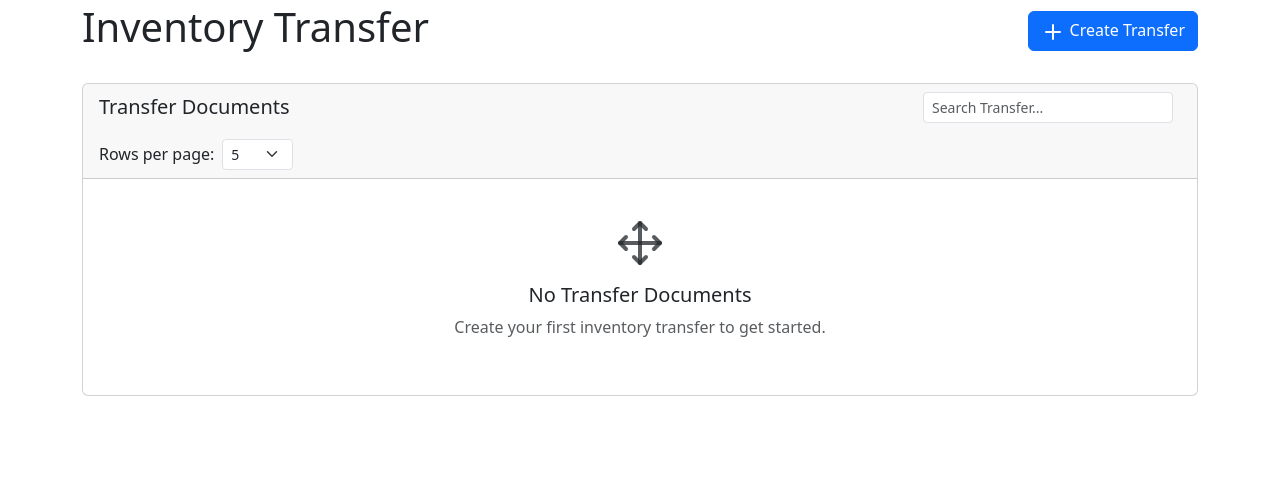
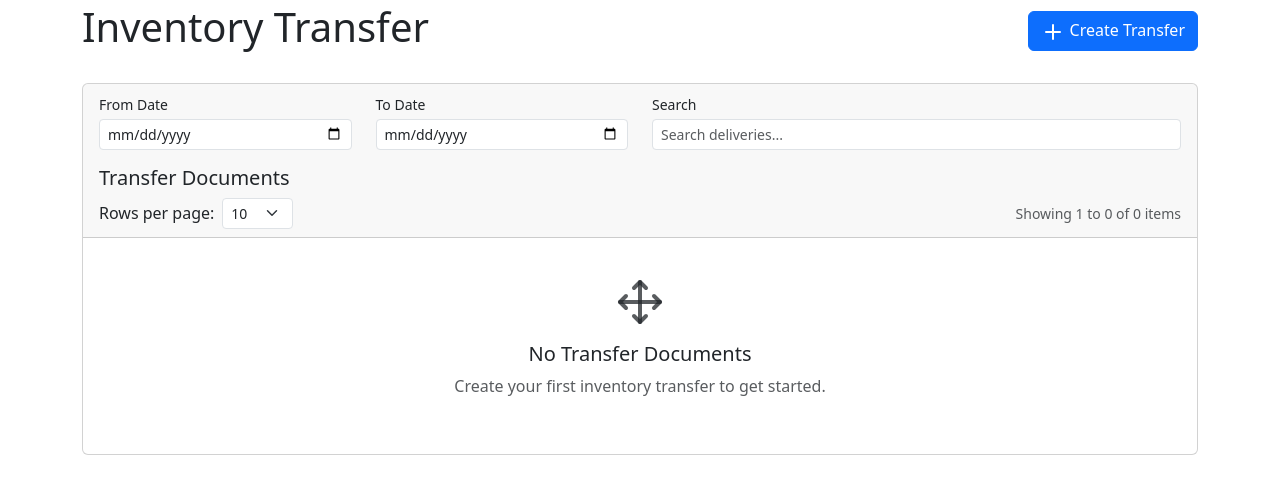
Before and after one commit to pragavigithub/Emerald_Barcode_20251104, a Flask app: page /inventory_transfer/ in a window 1280 px wide. Shown: the part 103-597 px from the top of the page. Run offline with Flask 3, Linux system fonts and the light colour scheme; a user stored in the database is signed in; parts of the project's set-up code (start-up, migrations or seed data) failed here and were passed over; some libraries are stand-ins or nearby versions.

Commit message:
Add pagination and search functionality to inventory transfers
Implement server-side pagination, date filtering, and search capabilities for the inventory transfer list view by modifying `routes.py` and updating the `inventory_transfer.html` template.

Replit-Commit-Author: Agent
Replit-Commit-Session-Id: 04936b26-9852-475f-bf8f-6555532f055e
Replit-Commit-Checkpoint-Type: intermediate_checkpoint
Replit-Commit-Event-Id: 5147e57d-be15-4320-a9be-5db08d63bc1b
Replit-Commit-Screenshot-Url: https://storage.googleapis.com/screenshot-production-us-central1/b743ddb4-62ec-4f9e-b312-0c9dc769bb09/04936b26-9852-475f-bf8f-6555532f055e/EI5wuRa

```diff
--- a/modules/inventory_transfer/routes.py
+++ b/modules/inventory_transfer/routes.py
@@ -33,13 +33,62 @@ def generate_transfer_number():
 @transfer_bp.route('/')
 @login_required
 def index():
-    """Inventory Transfer main page - list all transfers for current user"""
+    """Inventory Transfer main page - list all transfers for current user with pagination, search, and date filtering"""
     if not current_user.has_permission('inventory_transfer'):
         flash('Access denied - Inventory Transfer permissions required', 'error')
         return redirect(url_for('dashboard'))
 
-    transfers = InventoryTransfer.query.filter_by(user_id=current_user.id).order_by(InventoryTransfer.created_at.desc()).all()
-    return render_template('inventory_transfer.html', transfers=transfers)
+    # Get pagination parameters
+    page = request.args.get('page', 1, type=int)
+    per_page = request.args.get('per_page', 10, type=int)
+    search_term = request.args.get('search', '').strip()
+
+    # Get date filter parameters
+    from_date_str = request.args.get('from_date', '').strip()
+    to_date_str = request.args.get('to_date', '').strip()
+
+    # Build query
+    query = InventoryTransfer.query.filter_by(user_id=current_user.id)
+
+    # Apply search filter if provided
+    if search_term:
+        query = query.filter(
+            or_(
+                InventoryTransfer.transfer_request_number.ilike(f'%{search_term}%'),
+                InventoryTransfer.sap_document_number.ilike(f'%{search_term}%'),
+                InventoryTransfer.status.ilike(f'%{search_term}%')
+            )
+        )
+
+    # Apply date filters if provided
+    if from_date_str:
+        try:
+            from_date = datetime.strptime(from_date_str, '%Y-%m-%d')
+            query = query.filter(InventoryTransfer.created_at >= from_date)
+        except ValueError:
+            flash('Invalid from date format. Use YYYY-MM-DD', 'warning')
+
+    if to_date_str:
+        try:
+            # Add one day to include the entire to_date day
+            to_date = datetime.strptime(to_date_str, '%Y-%m-%d')
+            to_date = to_date.replace(hour=23, minute=59, second=59)
+            query = query.filter(InventoryTransfer.created_at <= to_date)
+        except ValueError:
+            flash('Invalid to date format. Use YYYY-MM-DD', 'warning')
+
+    # Order by created_at descending and paginate
+    query = query.order_by(InventoryTransfer.created_at.desc())
+    pagination = query.paginate(page=page, per_page=per_page, error_out=False)
+    transfers = pagination.items
+
+    return render_template('inventory_transfer.html',
+                         transfers=transfers,
+                         pagination=pagination,
+                         per_page=per_page,
+                         search_term=search_term,
+                         from_date=from_date_str,
+                         to_date=to_date_str)
 
 @transfer_bp.route('/detail/<int:transfer_id>')
 @login_required
--- a/templates/inventory_transfer.html
+++ b/templates/inventory_transfer.html
@@ -19,36 +19,35 @@
     <div class="col-12">
         <div class="card">
             <div class="card-header">
-                <div class="d-flex justify-content-between align-items-center mb-3">
+                <!-- Date Filters and Search -->
+                <div class="row mb-3">
+                    <div class="col-md-3">
+                        <label for="fromDate" class="form-label small mb-1">From Date</label>
+                        <input type="date" class="form-control form-control-sm" id="fromDate" name="from_date"
+                               value="{{ from_date or '' }}" onchange="applyFilters()">
+                    </div>
+                    <div class="col-md-3">
+                        <label for="toDate" class="form-label small mb-1">To Date</label>
+                        <input type="date" class="form-control form-control-sm" id="toDate" name="to_date"
+                               value="{{ to_date or '' }}" onchange="applyFilters()">
+                    </div>
+                    <div class="col-md-6">
+                        <label for="searchInput" class="form-label small mb-1">Search</label>
+                        <div class="d-flex">
+                            <input id="searchInput" class="form-control form-control-sm"
+                                   type="search" name="search" placeholder="Search deliveries..."
+                                   aria-label="Search" value="{{ search_term or '' }}"
+                                   onkeypress="if(event.key === 'Enter') { event.preventDefault(); applyFilters(); }">
+                            {% if search_term or from_date or to_date %}
+                            <button class="btn btn-outline-secondary btn-sm ms-2" onclick="clearFilters()" type="button">
+                                <i data-feather="x"></i> Clear
+                            </button>
+                            {% endif %}
+                        </div>
+                    </div>
+                </div>
+                <div class="d-flex justify-content-between align-items-center mb-2">
                     <h5 class="mb-0">Transfer Documents</h5>
-                    <!-- Search Form -->
-
-                    <form id="searchForm" class="d-flex" method="GET" action="{{ url_for('inventory_transfer') }}">
-                        <input type="hidden" name="per_page" value="{{ per_page }}">
-                        <input id="searchInput" class="form-control form-control-sm me-2"
-                               type="search" name="search" placeholder="Search Transfer..."
-                               aria-label="Search" value="{{ search_term or '' }}" style="width: 250px;">
-                        {% if search_term %}
-                        <a href="{{ url_for('inventory_transfer', per_page=per_page) }}"
-                           class="btn btn-outline-secondary btn-sm ms-1">
-                            <i data-feather="x"></i>
-                        </a>
-                        {% endif %}
-                    </form>
-                    <!--                    <form class="d-flex" method="GET" action="{{ url_for('inventory_transfer') }}">-->
-                    <!--                        <input type="hidden" name="per_page" value="{{ per_page }}">-->
-                    <!--                        <input class="form-control form-control-sm me-2" type="search" name="search" -->
-                    <!--                               placeholder="Search transfers..." aria-label="Search" -->
-                    <!--                               value="{{ search_term or '' }}" style="width: 250px;">-->
-                    <!--                        <button class="btn btn-outline-secondary btn-sm" type="submit">-->
-                    <!--                            <i data-feather="search"></i>-->
-                    <!--                        </button>-->
-                    <!--                        {% if search_term %}-->
-                    <!--                        <a href="{{ url_for('inventory_transfer', per_page=per_page) }}" class="btn btn-outline-secondary btn-sm ms-1">-->
-                    <!--                            <i data-feather="x"></i>-->
-                    <!--                        </a>-->
-                    <!--                        {% endif %}-->
-                    <!--                    </form>-->
                 </div>
                 <!-- Rows per page selector -->
                 <div class="d-flex justify-content-between align-items-center">
@@ -129,7 +128,7 @@
                         {% if pagination.has_prev %}
                         <li class="page-item">
                             <a class="page-link"
-                               href="{{ url_for('inventory_transfer', page=pagination.prev_num, search=search_term, per_page=per_page) }}">
+                               href="{{ url_for('inventory_transfer', page=pagination.prev_num, search=search_term, per_page=per_page, from_date=from_date, to_date=to_date) }}">
                                 <i data-feather="chevron-left"></i>
                             </a>
                         </li>
@@ -145,7 +144,7 @@
                         {% if page_num != pagination.page %}
                         <li class="page-item">
                             <a class="page-link"
-                               href="{{ url_for('inventory_transfer', page=page_num, search=search_term, per_page=per_page) }}">{{
+                               href="{{ url_for('inventory_transfer', page=page_num, search=search_term, per_page=per_page, from_date=from_date, to_date=to_date) }}">{{
                                 page_num }}</a>
                         </li>
                         {% else %}
@@ -164,7 +163,7 @@
                         {% if pagination.has_next %}
                         <li class="page-item">
                             <a class="page-link"
-                               href="{{ url_for('inventory_transfer', page=pagination.next_num, search=search_term, per_page=per_page) }}">
+                               href="{{ url_for('inventory_transfer', page=pagination.next_num, search=search_term, per_page=per_page, from_date=from_date, to_date=to_date) }}">
                                 <i data-feather="chevron-right"></i>
                             </a>
                         </li>
@@ -183,9 +182,8 @@
                     <i data-feather="move" style="width: 48px; height: 48px;" class="text-muted mb-3"></i>
                     {% if search_term %}
                     <h5>No Results Found</h5>
-                    <p class="text-muted">No transfer documents match your search for "{{ search_term }}"</p>
-                    <a href="{{ url_for('inventory_transfer', per_page=per_page) }}" class="btn btn-outline-secondary">Clear
-                        Search</a>
+                    <p class="text-muted">No transfer documents match your search criteria</p>
+                    <button class="btn btn-outline-secondary" onclick="clearFilters()">Clear Filters</button>
                     {% else %}
                     <h5>No Transfer Documents</h5>
                     <p class="text-muted">Create your first inventory transfer to get started.</p>
@@ -268,8 +266,28 @@
     function changeRowsPerPageTransfer(perPage) {
         const urlParams = new URLSearchParams(window.location.search);
         urlParams.set('per_page', perPage);
-        urlParams.delete('page');  // Reset to first page when changing rows per page
+        urlParams.delete('page');
         window.location.href = '{{ url_for("inventory_transfer") }}?' + urlParams.toString();
+    }
+
+    function applyFilters() {
+        const fromDate = document.getElementById('fromDate').value;
+        const toDate = document.getElementById('toDate').value;
+        const search = document.getElementById('searchInput').value;
+        const perPage = document.getElementById('rowsPerPageTransfer').value;
+
+        const urlParams = new URLSearchParams();
+        if (fromDate) urlParams.set('from_date', fromDate);
+        if (toDate) urlParams.set('to_date', toDate);
+        if (search) urlParams.set('search', search);
+        if (perPage) urlParams.set('per_page', perPage);
+
+        window.location.href = '{{ url_for("inventory_transfer") }}?' + urlParams.toString();
+    }
+
+    function clearFilters() {
+        const perPage = document.getElementById('rowsPerPageTransfer').value;
+        window.location.href = '{{ url_for("inventory_transfer") }}?per_page=' + perPage;
     }
 
     // Load INVT series when modal is opened
@@ -456,10 +474,9 @@
     }
 
     document.getElementById('searchInput').addEventListener('input', function () {
-        const form = document.getElementById('searchForm');
-        clearTimeout(window._grpoSearchTimeout);
-        window._grpoSearchTimeout = setTimeout(() => {
-            form.submit();
+        clearTimeout(window._transferSearchTimeout);
+        window._transferSearchTimeout = setTimeout(() => {
+            applyFilters();
         }, 500);
     });
 
```
Also changed, not shown: attached_assets/image_1762334920705.png (added), 1 other file.
